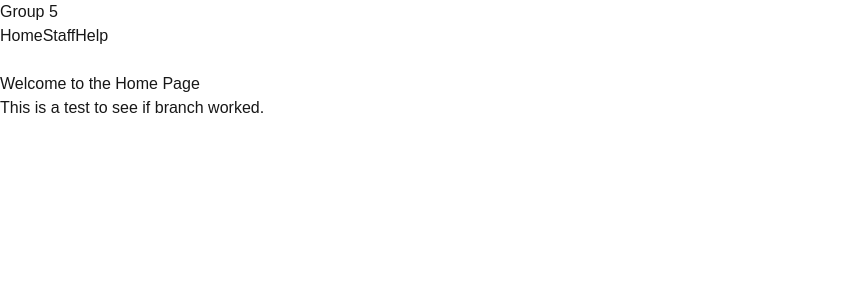
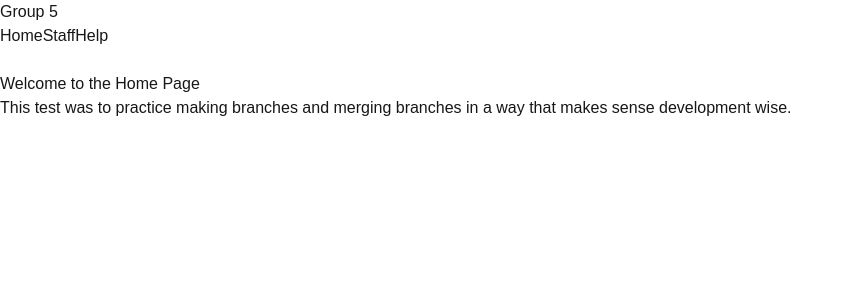
Before and after one commit to 423S25/repo5, a Next.js app: page / in a window 1280 px wide. Shown: the top 300 px of the page, without its empty margins (0-853 px from the left). Built offline with nearby package versions, Linux system fonts and the light colour scheme.

Commit message:
added descriptive message for branch reason

```diff
--- a/src/app/page.tsx
+++ b/src/app/page.tsx
@@ -5,7 +5,9 @@ export default function HomePage() {
     <div>
       <NavBar />
       <h1 className="text-3xl font-bold">Welcome to the Home Page</h1>
-      <p>This is a test to see if branch worked.</p>
+      <p>This test was to practice making branches and merging branches in a way
+        that makes sense development wise.
+      </p>
     </div>
   );
 }
```
